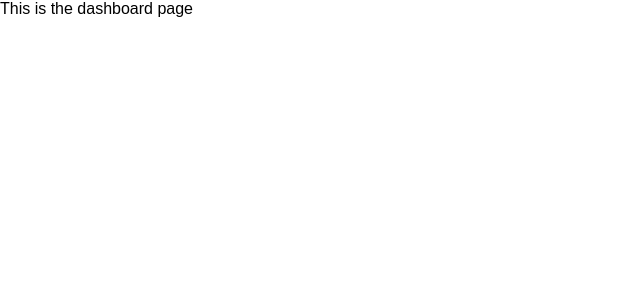
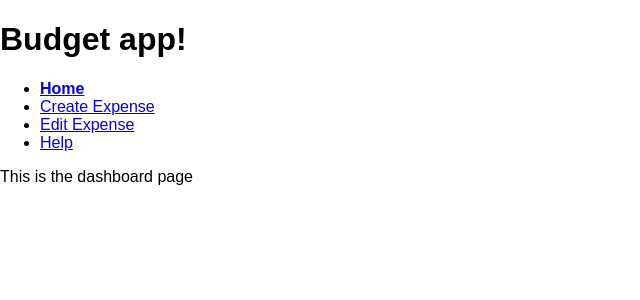
Before and after one commit to benhalverson/react-budget-app, a React (Create React App) app: page / in a window 1280 px wide. Shown: the top 300 px of the page, without its empty margins (0-640 px from the left). Built offline with nearby package versions, Linux system fonts and the light colour scheme.

Commit message:
feat(react-dom): added client side nav

```diff
--- a/src/App.css
+++ b/src/App.css
@@ -26,3 +26,7 @@
   from { transform: rotate(0deg); }
   to { transform: rotate(360deg); }
 }
+
+.is-active {
+  font-weight: bold;
+}
--- a/src/App.js
+++ b/src/App.js
@@ -1,5 +1,5 @@
 import React, { Component } from 'react';
-import {BrowserRouter, Route } from 'react-router-dom'
+import {BrowserRouter, Route, Switch, Link, NavLink } from 'react-router-dom'
 import './App.css';
 
 const ExpenseDashboardPage = () => (
@@ -26,6 +26,28 @@
   </div>
 );
 
+const NotFoundPage = () => (
+  <div>
+    404! <Link to="/">Go Home</Link>
+  </div>
+);
+
+const Header = () => (
+  <header>
+    <h1>Budget app!</h1>
+    <nav>
+      <ul>
+        <li><NavLink to="/" activeClassName="is-active" exact={true}>Home</NavLink></li>
+        <li><NavLink to="/create" activeClassName="is-active">Create Expense</NavLink></li>
+        <li><NavLink to="/edit" activeClassName="is-active">Edit Expense</NavLink></li>
+        <li><NavLink to="/help" activeClassName="is-active">Help</NavLink></li>
+      </ul>
+    </nav>
+  </header>
+)
+
+
+
 class App extends Component {
 
   render() {
@@ -33,11 +55,16 @@
 
         <BrowserRouter>
         <div>
+          <Header />
+          <Switch>
           <Route path="/" component={ExpenseDashboardPage} exact={true}/>
           <Route path="/create" component={CreateExpensesPage}/>
           <Route path="/edit" component={EditExpensesPage}/>
           <Route path="/help" component={HelpPage}/>
-          </div>
+          <Route component={NotFoundPage}/>
+          </Switch>
+        </div>
+
         </BrowserRouter>
 
     );
```
